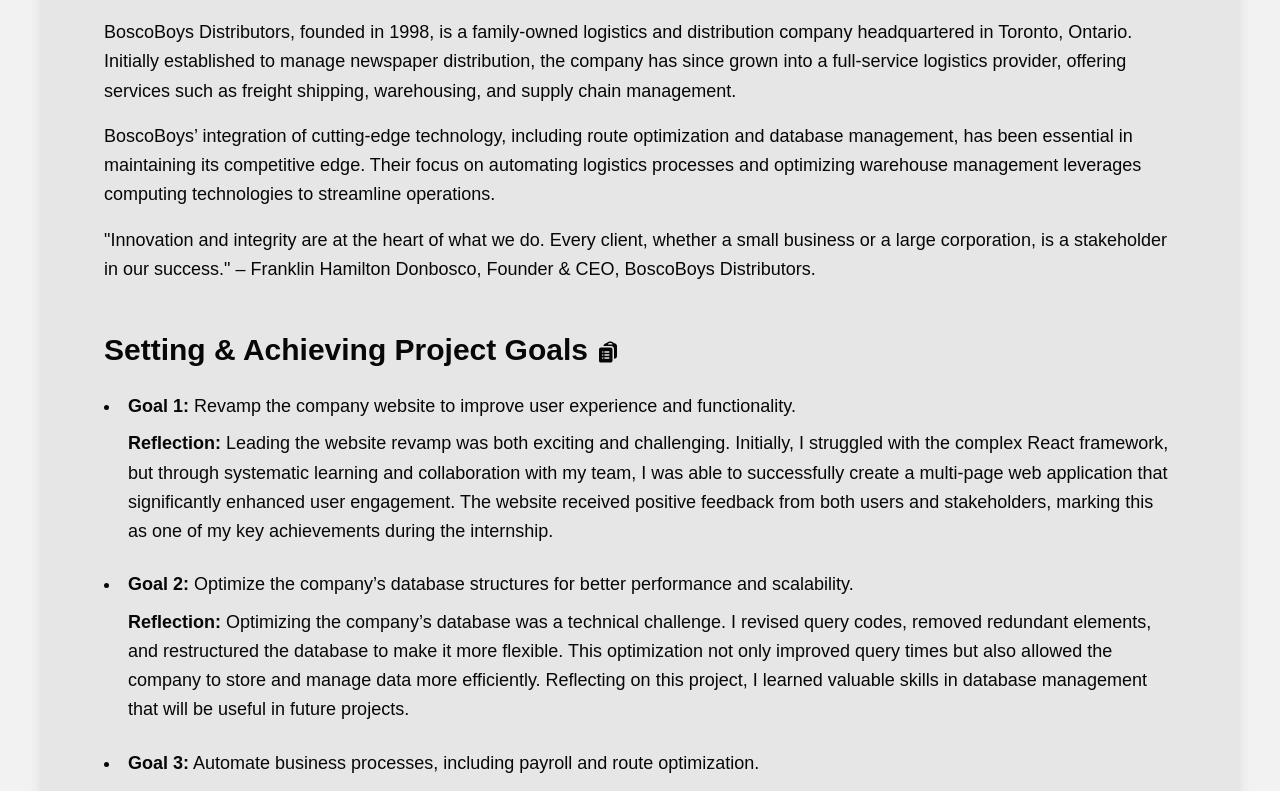
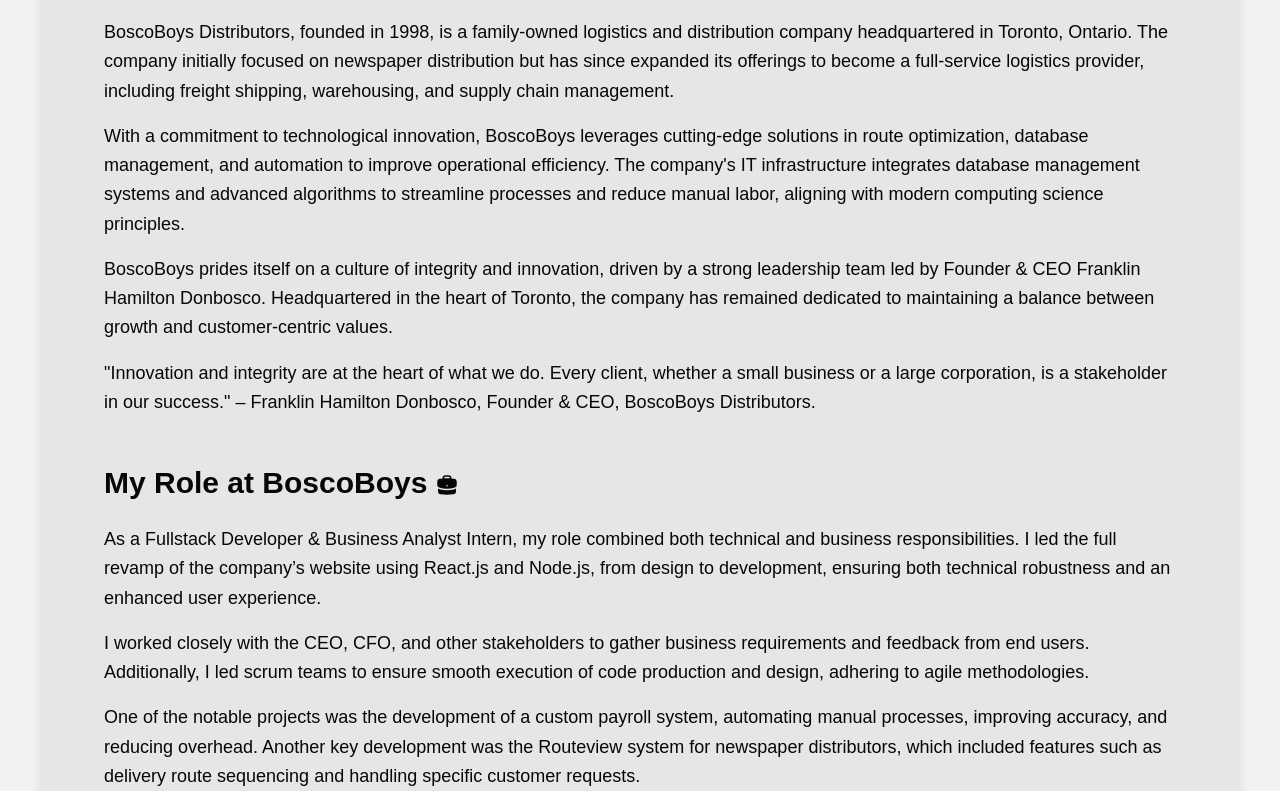
Before and after one commit to P541M/portfolio-old, a React (Create React App) app: page /s24-work-term-report in a window 1280 px wide. Shown: the part 1000-1791 px from the top of the page. Built offline with nearby package versions, Linux system fonts and the light colour scheme.

Commit message:
feat: finalized the information about the employer

```diff
--- a/src/components/S24WorkTermReport.jsx
+++ b/src/components/S24WorkTermReport.jsx
@@ -97,24 +97,60 @@
           </h3>
           <p className="mt-4 text-left text-lg leading-relaxed text-text">
             BoscoBoys Distributors, founded in 1998, is a family-owned logistics
-            and distribution company headquartered in Toronto, Ontario.
-            Initially established to manage newspaper distribution, the company
-            has since grown into a full-service logistics provider, offering
-            services such as freight shipping, warehousing, and supply chain
+            and distribution company headquartered in Toronto, Ontario. The
+            company initially focused on newspaper distribution but has since
+            expanded its offerings to become a full-service logistics provider,
+            including freight shipping, warehousing, and supply chain
             management.
           </p>
           <p className="mt-4 text-left text-lg leading-relaxed text-text">
-            BoscoBoys’ integration of cutting-edge technology, including route
-            optimization and database management, has been essential in
-            maintaining its competitive edge. Their focus on automating
-            logistics processes and optimizing warehouse management leverages
-            computing technologies to streamline operations.
+            With a commitment to technological innovation, BoscoBoys leverages
+            cutting-edge solutions in route optimization, database management,
+            and automation to improve operational efficiency. The company's IT
+            infrastructure integrates database management systems and advanced
+            algorithms to streamline processes and reduce manual labor, aligning
+            with modern computing science principles.
+          </p>
+          <p className="mt-4 text-left text-lg leading-relaxed text-text">
+            BoscoBoys prides itself on a culture of integrity and innovation,
+            driven by a strong leadership team led by Founder & CEO Franklin
+            Hamilton Donbosco. Headquartered in the heart of Toronto, the
+            company has remained dedicated to maintaining a balance between
+            growth and customer-centric values.
           </p>
           <p className="mt-4 text-left text-lg leading-relaxed text-text">
             "Innovation and integrity are at the heart of what we do. Every
             client, whether a small business or a large corporation, is a
             stakeholder in our success." – Franklin Hamilton Donbosco, Founder &
             CEO, BoscoBoys Distributors.
+          </p>
+        </section>
+
+        {/* Job Description */}
+        <section className="mb-12">
+          <h3 className="mb-6 text-left text-3xl font-semibold text-text">
+            My Role at BoscoBoys
+            <BriefcaseIcon className="ml-2 inline-block h-6 w-6" />
+          </h3>
+          <p className="mt-4 text-left text-lg leading-relaxed text-text">
+            As a Fullstack Developer & Business Analyst Intern, my role combined
+            both technical and business responsibilities. I led the full revamp
+            of the company’s website using React.js and Node.js, from design to
+            development, ensuring both technical robustness and an enhanced user
+            experience.
+          </p>
+          <p className="mt-4 text-left text-lg leading-relaxed text-text">
+            I worked closely with the CEO, CFO, and other stakeholders to gather
+            business requirements and feedback from end users. Additionally, I
+            led scrum teams to ensure smooth execution of code production and
+            design, adhering to agile methodologies.
+          </p>
+          <p className="mt-4 text-left text-lg leading-relaxed text-text">
+            One of the notable projects was the development of a custom payroll
+            system, automating manual processes, improving accuracy, and
+            reducing overhead. Another key development was the Routeview system
+            for newspaper distributors, which included features such as delivery
+            route sequencing and handling specific customer requests.
           </p>
         </section>
 
@@ -169,34 +205,6 @@
           </ul>
         </section>
 
-        {/* Job Description */}
-        <section className="mb-12">
-          <h3 className="mb-6 text-left text-3xl font-semibold text-text">
-            My Role at BoscoBoys
-            <BriefcaseIcon className="ml-2 inline-block h-6 w-6" />
-          </h3>
-          <p className="mt-4 text-left text-lg leading-relaxed text-text">
-            As a Fullstack Developer & Business Analyst Intern, my role combined
-            both technical and business responsibilities. I led the full revamp
-            of the company’s website using React.js and Node.js, from design to
-            development, ensuring both technical robustness and an enhanced user
-            experience.
-          </p>
-          <p className="mt-4 text-left text-lg leading-relaxed text-text">
-            I worked closely with the CEO, CFO, and other stakeholders to gather
-            business requirements and feedback from end users. Additionally, I
-            led scrum teams to ensure smooth execution of code production and
-            design, adhering to agile methodologies.
-          </p>
-          <p className="mt-4 text-left text-lg leading-relaxed text-text">
-            One of the notable projects was the development of a custom payroll
-            system, automating manual processes, improving accuracy, and
-            reducing overhead. Another key development was the Routeview system
-            for newspaper distributors, which included features such as delivery
-            route sequencing and handling specific customer requests.
-          </p>
-        </section>
-
         {/* Conclusion */}
         <section className="mb-12">
           <h3 className="mb-6 text-left text-3xl font-semibold text-text">
```
